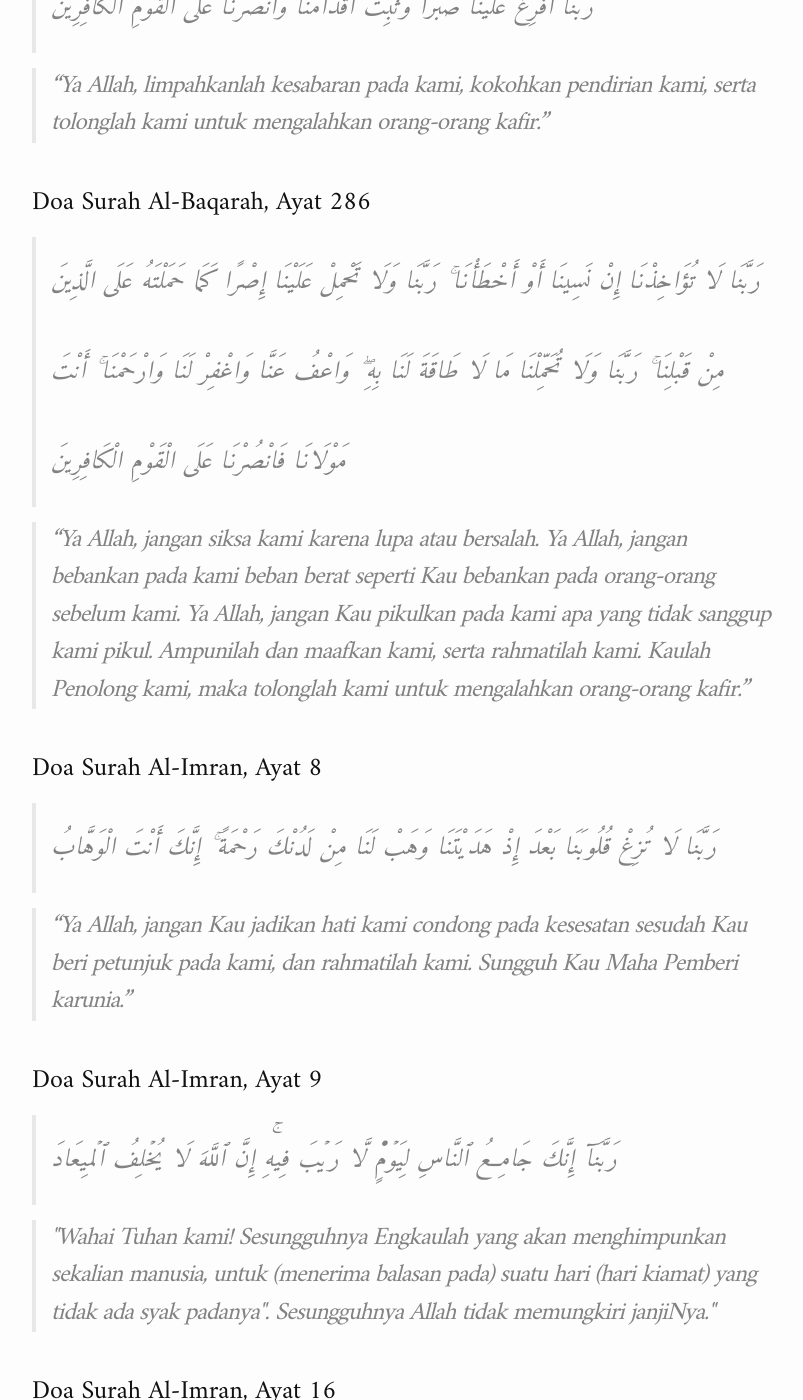
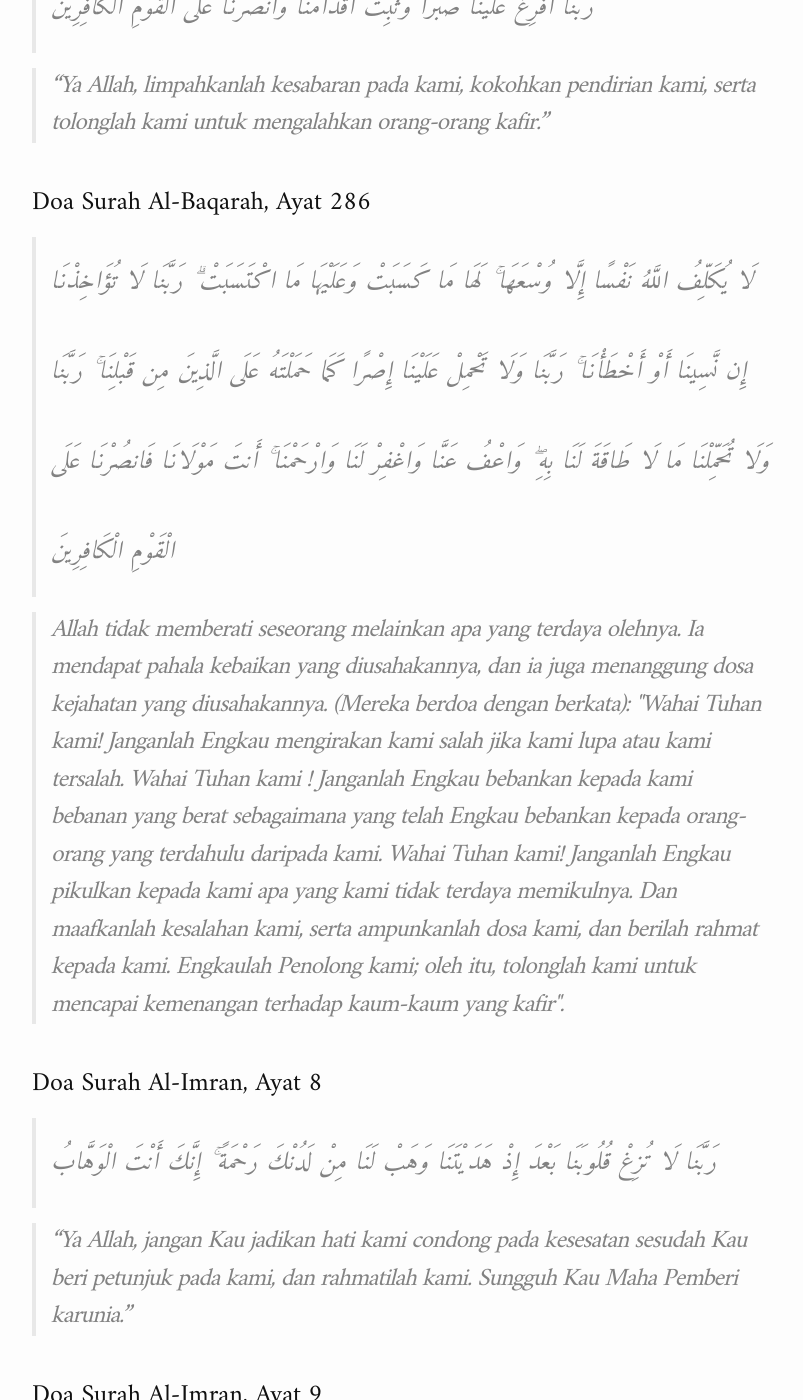
Before and after one commit to luqmanrom/luqmanrom.github.io, a Jekyll site: the page built from _posts/2019-05-23-koleksi-doa.md, in a window 1280 px wide and 1400 px high, scrolled down 1106 px. Shown: the whole window, without its empty margins (238-1041 px from the left). Built offline with Jekyll 4.4.1, drawn with Linux system fonts in a browser that asks for light colours; some of the changed text lies outside the part shown.

Commit message:
Fix Arabic word

```diff
--- a/_posts/2019-05-23-koleksi-doa.md
+++ b/_posts/2019-05-23-koleksi-doa.md
@@ -38,7 +38,8 @@
 
 <h3>Doa Surah Al-Baqarah, Ayat 127-128</h3>
 <blockquote class="arabic">
-	رَبَّنَا تَقَبَّلْ مِنَّا ۖ إِنَّكَ أَنْتَ السَّمِيعُ الْعَلِيمُرَبَّنَا وَاجْعَلْنَا مُسْلِمَيْنِ لَكَ وَمِنْ ذُرِّيَّتِنَا أُمَّةً مُسْلِمَةً لَكَ وَأَرِنَا مَنَاسِكَنَا وَتُبْ عَلَيْنَا ۖ إِنَّكَ أَنْتَ التَّوَّابُ الرَّحِيمُ
+	رَبَّنَا تَقَبَّلْ مِنَّا ۖ إِنَّكَ أَنتَ السَّمِيعُ الْعَلِيمُ
+	رَبَّنَا وَاجْعَلْنَا مُسْلِمَيْنِ لَكَ وَمِن ذُرِّيَّتِنَا أُمَّةً مُّسْلِمَةً لَّكَ وَأَرِنَا مَنَاسِكَنَا وَتُبْ عَلَيْنَا ۖ إِنَّكَ أَنتَ التَّوَّابُ الرَّحِيمُ
 
 </blockquote>
 
@@ -76,11 +77,11 @@
 
 
 <blockquote class="arabic">
-رَبَّنَا لَا تُؤَاخِذْنَا إِنْ نَسِينَا أَوْ أَخْطَأْنَا ۚ رَبَّنَا وَلَا تَحْمِلْ عَلَيْنَا إِصْرًا كَمَا حَمَلْتَهُ عَلَى الَّذِينَ مِنْ قَبْلِنَا ۚ رَبَّنَا وَلَا تُحَمِّلْنَا مَا لَا طَاقَةَ لَنَا بِهِ ۖ وَاعْفُ عَنَّا وَاغْفِرْ لَنَا وَارْحَمْنَا ۚ أَنْتَ مَوْلَانَا فَانْصُرْنَا عَلَى الْقَوْمِ الْكَافِرِينَ
+	لَا يُكَلِّفُ اللَّهُ نَفْسًا إِلَّا وُسْعَهَا ۚ لَهَا مَا كَسَبَتْ وَعَلَيْهَا مَا اكْتَسَبَتْ ۗ رَبَّنَا لَا تُؤَاخِذْنَا إِن نَّسِينَا أَوْ أَخْطَأْنَا ۚ رَبَّنَا وَلَا تَحْمِلْ عَلَيْنَا إِصْرًا كَمَا حَمَلْتَهُ عَلَى الَّذِينَ مِن قَبْلِنَا ۚ رَبَّنَا وَلَا تُحَمِّلْنَا مَا لَا طَاقَةَ لَنَا بِهِ ۖ وَاعْفُ عَنَّا وَاغْفِرْ لَنَا وَارْحَمْنَا ۚ أَنتَ مَوْلَانَا فَانصُرْنَا عَلَى الْقَوْمِ الْكَافِرِينَ
 </blockquote>
 
 <blockquote>
-“Ya Allah, jangan siksa kami karena lupa atau bersalah. Ya Allah, jangan bebankan pada kami beban berat seperti Kau bebankan pada orang‐orang sebelum kami. Ya Allah, jangan Kau pikulkan pada kami apa yang tidak sanggup kami pikul. Ampunilah dan maafkan kami, serta rahmatilah kami. Kaulah Penolong kami, maka tolonglah kami untuk mengalahkan orang‐orang kafir.”
+Allah tidak memberati seseorang melainkan apa yang terdaya olehnya. Ia mendapat pahala kebaikan yang diusahakannya, dan ia juga menanggung dosa kejahatan yang diusahakannya. (Mereka berdoa dengan berkata): "Wahai Tuhan kami! Janganlah Engkau mengirakan kami salah jika kami lupa atau kami tersalah. Wahai Tuhan kami ! Janganlah Engkau bebankan kepada kami bebanan yang berat sebagaimana yang telah Engkau bebankan kepada orang-orang yang terdahulu daripada kami. Wahai Tuhan kami! Janganlah Engkau pikulkan kepada kami apa yang kami tidak terdaya memikulnya. Dan maafkanlah kesalahan kami, serta ampunkanlah dosa kami, dan berilah rahmat kepada kami. Engkaulah Penolong kami; oleh itu, tolonglah kami untuk mencapai kemenangan terhadap kaum-kaum yang kafir".
 </blockquote>
 
 <h3>Doa Surah Al-Imran, Ayat 8</h3>
@@ -99,7 +100,7 @@
 
 
 <blockquote class="arabic">
-		رَبَّنَآ إِنَّكَ جَامِعُ ٱلنَّاسِ لِيَوۡمٍ۬ لَّا رَيۡبَ فِيهِ‌ۚ إِنَّ ٱللَّهَ لَا يُخۡلِفُ ٱلۡمِيعَادَ
+رَبَّنَا إِنَّكَ جَامِعُ النَّاسِ لِيَوْمٍ لَّا رَيْبَ فِيهِ ۚ إِنَّ اللَّهَ لَا يُخْلِفُ الْمِيعَادَ
 </blockquote>
 
 <blockquote>
@@ -110,7 +111,7 @@
 
 
 <blockquote class="arabic">
-		رَبَّنَآ إِنَّنَآ ءَامَنَّا فَٱغۡفِرۡ لَنَا ذُنُوبَنَا وَقِنَا عَذَابَ ٱلنَّارِ
+رَبَّنَا إِنَّنَا آمَنَّا فَاغْفِرْ لَنَا ذُنُوبَنَا وَقِنَا عَذَابَ النَّارِ
 </blockquote>
 
 <blockquote>
@@ -131,7 +132,7 @@
 <h3>Doa Surah Al-Imran, Ayat 53</h3>
 
 <blockquote class="arabic">
-		رَبَّنَآ ءَامَنَّا بِمَآ أَنزَلۡتَ وَٱتَّبَعۡنَا ٱلرَّسُولَ فَٱڪۡتُبۡنَا مَعَ ٱلشَّـٰهِدِينَ
+رَبَّنَا آمَنَّا بِمَا أَنزَلْتَ وَاتَّبَعْنَا الرَّسُولَ فَاكْتُبْنَا مَعَ الشَّاهِدِينَ
 </blockquote>
 
 <blockquote>
@@ -144,7 +145,7 @@
 
 <blockquote class="arabic">
 
-		رَبَّنَا ٱغۡفِرۡ لَنَا ذُنُوبَنَا وَإِسۡرَافَنَا فِىٓ أَمۡرِنَا وَثَبِّتۡ أَقۡدَامَنَا وَٱنصُرۡنَا عَلَى ٱلۡقَوۡمِ ٱلۡڪَـٰفِرِينَ
+ رَبَّنَا اغْفِرْ لَنَا ذُنُوبَنَا وَإِسْرَافَنَا فِي أَمْرِنَا وَثَبِّتْ أَقْدَامَنَا وَانصُرْنَا عَلَى الْقَوْمِ الْكَافِرِينَ
 </blockquote>
 
 <blockquote>
@@ -183,7 +184,7 @@
 
 <blockquote class="arabic">
 
-		رَبَّنَآ ءَامَنَّا فَٱكۡتُبۡنَا مَعَ ٱلشَّـٰهِدِينَ
+رَبَّنَا آمَنَّا فَاكْتُبْنَا مَعَ الشَّاهِدِينَ
 </blockquote>
 
 <blockquote>
@@ -194,7 +195,7 @@
 
 <blockquote class="arabic">
 
-		رَبَّنَآ أَنزِلۡ عَلَيۡنَا مَآٮِٕدَةً۬ مِّنَ ٱلسَّمَآءِ تَكُونُ لَنَا عِيدً۬ا لِّأَوَّلِنَا وَءَاخِرِنَا وَءَايَةً۬ مِّنكَ‌ۖ وَٱرۡزُقۡنَا وَأَنتَ خَيۡرُ ٱلرَّٲزِقِينَ
+ اللَّهُمَّ رَبَّنَا أَنزِلْ عَلَيْنَا مَائِدَةً مِّنَ السَّمَاءِ تَكُونُ لَنَا عِيدًا لِّأَوَّلِنَا وَآخِرِنَا وَآيَةً مِّنكَ ۖ وَارْزُقْنَا وَأَنتَ خَيْرُ الرَّازِقِينَ
 </blockquote>
 
 <blockquote>
@@ -239,7 +240,7 @@
 <h3>Surah Al-A'raaf, Ayat 126</h3>
 
 <blockquote class="arabic">
-		رَبَّنَآ أَفۡرِغۡ عَلَيۡنَا صَبۡرً۬ا وَتَوَفَّنَا مُسۡلِمِينَ
+ رَبَّنَا أَفْرِغْ عَلَيْنَا صَبْرًا وَتَوَفَّنَا مُسْلِمِينَ
 </blockquote>
 
 <blockquote>
@@ -261,7 +262,8 @@
 
 
 <blockquote class="arabic">
-		أَنتَ وَلِيُّنَا فَٱغۡفِرۡ لَنَا وَٱرۡحَمۡنَا‌ۖ وَأَنتَ خَيۡرُ ٱلۡغَـٰفِرِينَ وَٱڪۡتُبۡ لَنَا فِى هَـٰذِهِ ٱلدُّنۡيَا حَسَنَةً۬ وَفِى ٱلۡأَخِرَةِ إِنَّا هُدۡنَآ إِلَيۡكَ‌ۚ
+أَنتَ وَلِيُّنَا فَاغْفِرْ لَنَا وَارْحَمْنَا ۖ وَأَنتَ خَيْرُ الْغَافِرِينَ
+وَاكْتُبْ لَنَا فِي هَٰذِهِ الدُّنْيَا حَسَنَةً وَفِي الْآخِرَةِ إِنَّا هُدْنَا إِلَيْكَ
 </blockquote>
 
 <blockquote>
@@ -292,7 +294,7 @@
 <h3>Surah Ibrahim, Ayat 35</h3>
 
 <blockquote class="arabic">
-		رَبِّ ٱجۡعَلۡ هَـٰذَا ٱلۡبَلَدَ ءَامِنً۬ا وَٱجۡنُبۡنِى وَبَنِىَّ أَن نَّعۡبُدَ ٱلۡأَصۡنَامَ
+ رَبِّ اجْعَلْ هَٰذَا الْبَلَدَ آمِنًا وَاجْنُبْنِي وَبَنِيَّ أَن نَّعْبُدَ الْأَصْنَامَ
 </blockquote>
 
 <blockquote>
@@ -356,7 +358,7 @@
 <h3>Surah Thoha, Ayat 114</h3>
 
 <blockquote class="arabic">
-		رَّبِّ زِدۡنِى عِلۡمً۬ا
+رَّبِّ زِدْنِي عِلْمًا
 </blockquote>
 
 <blockquote>
@@ -367,7 +369,7 @@
 <h3>Surah Al-Anbiya, Ayat 79</h3>
 
 <blockquote class="arabic">
-		 فَفَهَّمۡنَـٰهَا سُلَيۡمَـٰنَ‌ۚ وَڪُلاًّ ءَاتَيۡنَا حُكۡمً۬ا وَعِلۡمً۬ا‌ۚ وَسَخَّرۡنَا مَعَ دَاوُ ۥدَ ٱلۡجِبَالَ يُسَبِّحۡنَ وَٱلطَّيۡرَ‌ۚ وَڪُنَّا فَـٰعِلِينَ
+فَفَهَّمْنَاهَا سُلَيْمَانَ ۚ وَكُلًّا آتَيْنَا حُكْمًا وَعِلْمًا ۚ وَسَخَّرْنَا مَعَ دَاوُودَ الْجِبَالَ يُسَبِّحْنَ وَالطَّيْرَ ۚ وَكُنَّا فَاعِلِينَ
 </blockquote>
 
 <blockquote>
@@ -388,7 +390,7 @@
 <h3>Surah Al-Anbiya, Ayat 89</h3>
 
 <blockquote class="arabic">
-		رَبِّ لَا تَذَرۡنِى فَرۡدً۬ا وَأَنتَ خَيۡرُ ٱلۡوَٲرِثِينَ
+رَبِّ لَا تَذَرْنِي فَرْدًا وَأَنتَ خَيْرُ الْوَارِثِينَ
 </blockquote>
 
 <blockquote>
@@ -398,7 +400,7 @@
 <h3>Surah Al-Anbiya, Ayat 112</h3>
 
 <blockquote class="arabic">
-		رَبِّ ٱحۡكُم بِٱلۡحَقِّ‌ۗ وَرَبُّنَا ٱلرَّحۡمَـٰنُ ٱلۡمُسۡتَعَانُ عَلَىٰ مَا تَصِفُونَ
+رَبِّ احْكُم بِالْحَقِّ ۗ وَرَبُّنَا الرَّحْمَٰنُ الْمُسْتَعَانُ عَلَىٰ مَا تَصِفُونَ
 </blockquote>
 
 <blockquote>
@@ -408,7 +410,7 @@
 <h3>Surah Al-Mu'minuun, Ayat 29</h3>
 
 <blockquote class="arabic">
-		رَّبِّ أَنزِلۡنِى مُنزَلاً۬ مُّبَارَكً۬ا وَأَنتَ خَيۡرُ ٱلۡمُنزِلِينَ
+رَّبِّ أَنزِلْنِي مُنزَلًا مُّبَارَكًا وَأَنتَ خَيْرُ الْمُنزِلِينَ
 </blockquote>
 
 <blockquote>
@@ -419,7 +421,7 @@
 <h3>Surah Al-Mu'minuun, Ayat 94</h3>
 
 <blockquote class="arabic">
-		رَبِّ فَلَا تَجۡعَلۡنِى فِى ٱلۡقَوۡمِ ٱلظَّـٰلِمِينَ
+رَبِّ فَلَا تَجْعَلْنِي فِي الْقَوْمِ الظَّالِمِينَ
 </blockquote>
 
 <blockquote>
@@ -436,9 +438,12 @@
 	“Ya Allah, aku berlindung pada‐Mu dari bisikan‐bisikan setan. Dan aku berlindung pada‐ Mu, dari kedatangan mereka padaku.”
 </blockquote>
 
+<h3>Surah Al-Mu'minuun, Ayat 109</h3>
+
+
 
 <blockquote class="arabic">
-		رَبَّنَآ ءَامَنَّا فَٱغۡفِرۡ لَنَا وَٱرۡحَمۡنَا وَأَنتَ خَيۡرُ ٱلرَّٲحِمِينَ
+ رَبَّنَا آمَنَّا فَاغْفِرْ لَنَا وَارْحَمْنَا وَأَنتَ خَيْرُ الرَّاحِمِينَ
 </blockquote>
 
 <blockquote>
@@ -480,8 +486,9 @@
 <h3>Surah Asy-Syu'araa, Ayat 83-85</h3>
 
 <blockquote class="arabic">
-		رَبِّ هَبۡ لِى حُڪۡمً۬ا وَأَلۡحِقۡنِى بِٱلصَّـٰلِحِينَ وَٱجۡعَل لِّى لِسَانَ صِدۡقٍ۬ فِى ٱلۡأَخِرِينَ
-وَٱجۡعَلۡنِى مِن وَرَثَةِ جَنَّةِ ٱلنَّعِيمِ
+	رَبِّ هَبْ لِي حُكْمًا وَأَلْحِقْنِي بِالصَّالِحِينَ
+	وَاجْعَل لِّي لِسَانَ صِدْقٍ فِي الْآخِرِينَ
+	وَاجْعَلْنِي مِن وَرَثَةِ جَنَّةِ النَّعِيمِ
 </blockquote>
 
 
```
Also changed, not shown: other parts of _posts/2019-05-23-koleksi-doa.md (+6 -5 lines).
